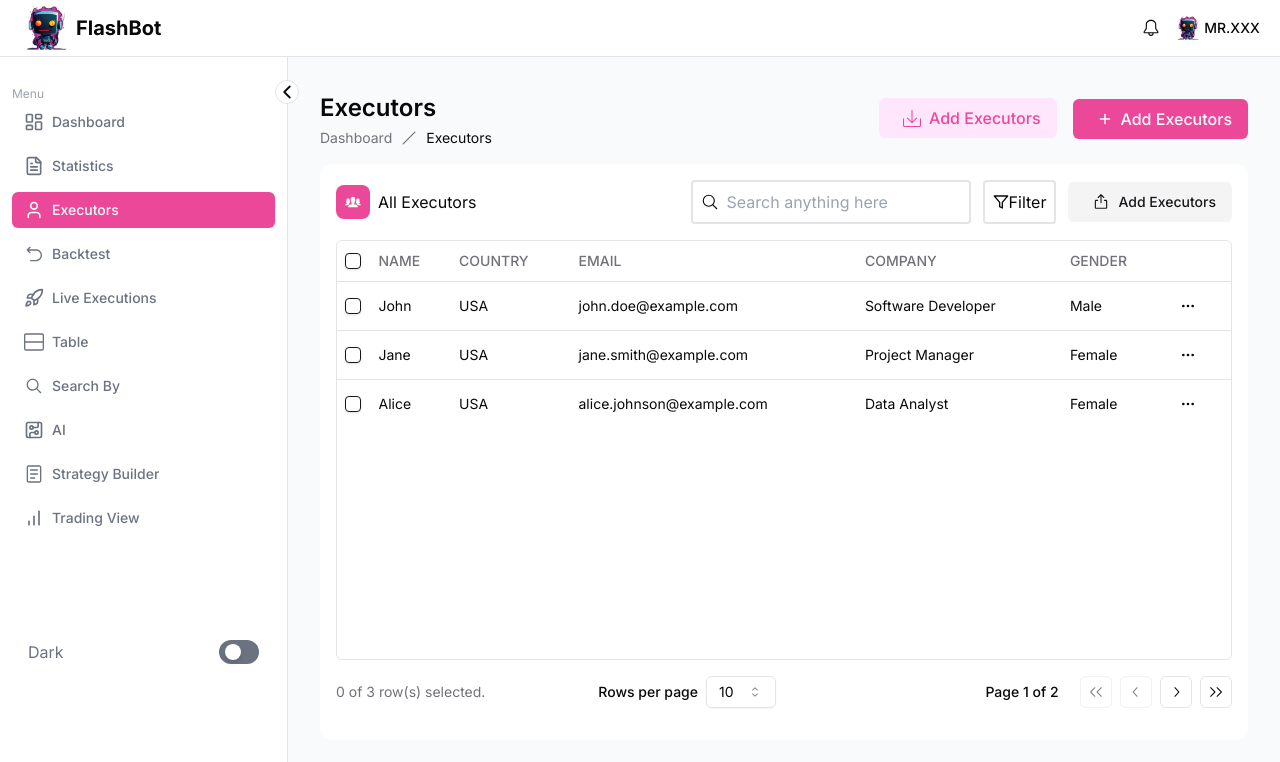
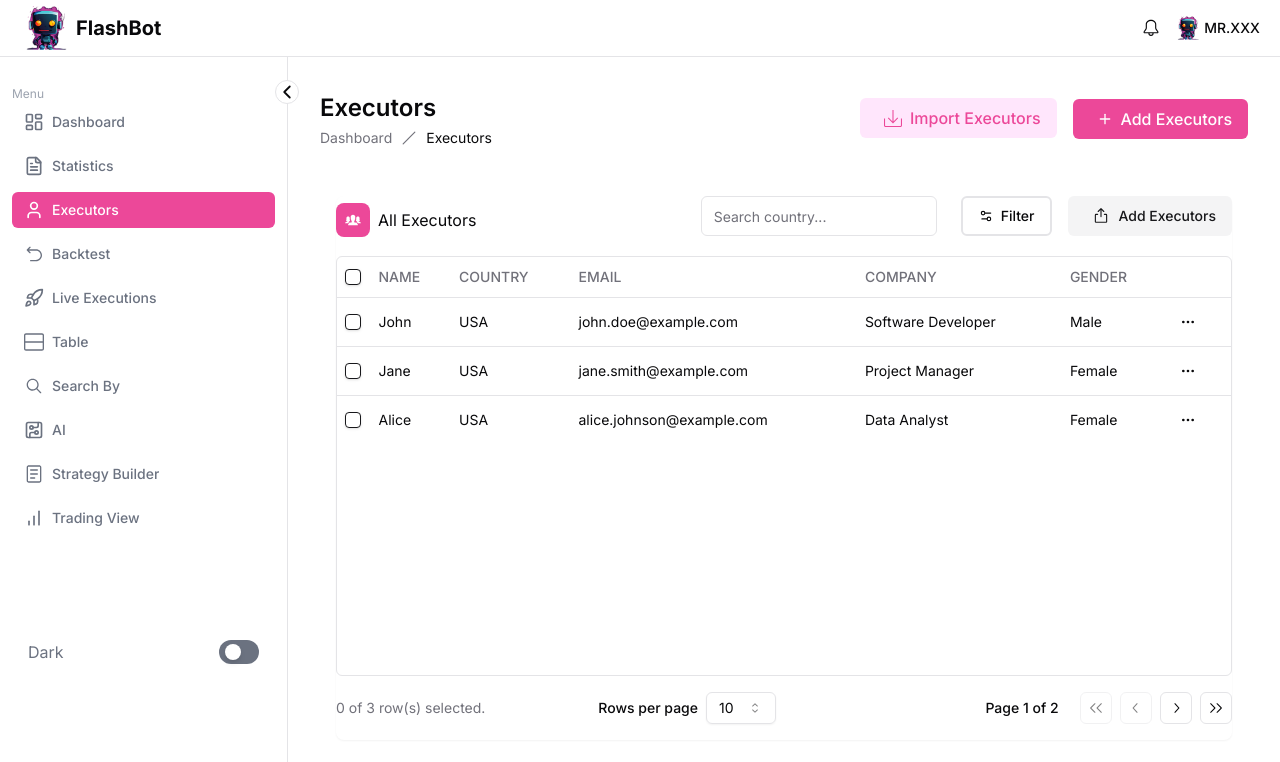
Before and after one commit to smfahim25/flashbot-client, a Next.js app: page /dashboard/executors in a window 1280 px wide. Shown: the top 762 px of the page. Built offline with nearby package versions, Linux system fonts and the light colour scheme.

Commit message:
Update: executors page all issue fixed

```diff
--- a/src/app/(dashboard)/dashboard/executors/page.tsx
+++ b/src/app/(dashboard)/dashboard/executors/page.tsx
@@ -2,13 +2,10 @@ import { Breadcrumbs } from "@/components/breadcrumbs";
 import { Button } from "@/components/ui/button";
 import { ScrollArea } from "@/components/ui/scroll-area";
 import { FiPlus } from "react-icons/fi";
-import { IoIosPeople } from "react-icons/io";
 import { TfiImport } from "react-icons/tfi";
-import { LuFilter } from "react-icons/lu";
-import { PiExport } from "react-icons/pi";
-import { IoSearchOutline } from "react-icons/io5";
-import { EmployeeTable } from "@/components/employee-table";
 import { columns } from "../columns/columns";
+import { Card } from "@/components/ui/card";
+import { EmployeeTable } from "@/components/executors-table";
 interface Executor {
   id: number;
   first_name: string;
@@ -94,8 +91,8 @@ export default function page() {
     },
   ];
   return (
-    <div className="h-full">
-      <div className="flex-1 space-y-4 bg-gray-50  p-4 pt-6 md:p-8">
+    <ScrollArea className="h-full">
+      <div className="flex-1 space-y-4  p-4 pt-6 md:p-8">
         <div className="flex justify-between items-center">
           <div>
             <h6 className="font-semibold text-2xl leading-10">Executors</h6>
@@ -103,14 +100,14 @@ export default function page() {
           </div>
           <div className="">
             <Button
-              className="mr-4 text-[16px] bg-[#FFE6FC] text-pink-500
+              className="mr-4 text-[16px] bg-[#FFE6FC] hover:bg-[#f4c4ef] text-pink-500
 "
             >
               {" "}
               <span className="px-2">
                 <TfiImport size={18} />
               </span>
-              Add Executors
+              Import Executors
             </Button>
             <Button className="text-[16px]">
               <span className="px-2">
@@ -121,46 +118,8 @@ export default function page() {
           </div>
         </div>
 
-        <div className="bg-white w-full rounded-xl p-4 mt-5">
-          <div>
-            <div className="flex items-center justify-between">
-              <div className="flex items-center ">
-                <span className="bg-pink-500 text-white p-2 rounded-lg mr-2">
-                  <IoIosPeople size={18} />
-                </span>
-                All Executors
-              </div>
-              <div className="flex items-center gap-3">
-                <div className="flex items-center border-2 p-2 rounded-sm ">
-                  <span className="mr-2">
-                    <IoSearchOutline size={18} />
-                  </span>
-                  <input
-                    type="text"
-                    name="search"
-                    id="search"
-                    className="focus:outline-none"
-                    placeholder="Search anything here"
-                  />
-                </div>
-                <div className="flex items-center border-2 p-2 rounded-sm">
-                  <span>
-                    <LuFilter />
-                  </span>
-                  Filter
-                </div>
-                <div>
-                  <Button variant={"secondary"}>
-                    {" "}
-                    <span className="px-2">
-                      <PiExport size={18} />
-                    </span>
-                    Add Executors
-                  </Button>
-                </div>
-              </div>
-            </div>
-            <div className="mt-4">
+        <div className=" w-full rounded-xl p-4 mt-5">
+          <Card className="mt-4 border-none">
             <EmployeeTable
               searchKey="country"
               pageNo={page}
@@ -169,10 +128,9 @@ export default function page() {
               data={employee}
               pageCount={pageCount}
             />
+          </Card>
         </div>
       </div>
-        </div>
-      </div>
-    </div>
+    </ScrollArea>
   );
 }
--- a/src/components/employee-table.tsx
+++ b/src/components/executors-table.tsx
@@ -1,18 +1,39 @@
-'use client';
+"use client";
 import {
   ColumnDef,
-    PaginationState,
   flexRender,
   getCoreRowModel,
   getFilteredRowModel,
   getPaginationRowModel,
-    useReactTable
-  } from '@tanstack/react-table';
+  useReactTable,
+} from "@tanstack/react-table";
 import { ScrollArea, ScrollBar } from "@/components/ui/scroll-area";
-  import { Table, TableBody, TableCell, TableHead, TableHeader, TableRow } from "@/components/ui/table";
-import { Button } from './ui/button';
-import { Select, SelectContent, SelectItem, SelectTrigger, SelectValue } from './ui/select';
-import { ChevronLeftIcon, ChevronRightIcon, DoubleArrowLeftIcon, DoubleArrowRightIcon } from '@radix-ui/react-icons';
+import {
+  Table,
+  TableBody,
+  TableCell,
+  TableHead,
+  TableHeader,
+  TableRow,
+} from "@/components/ui/table";
+import { Button } from "./ui/button";
+import {
+  Select,
+  SelectContent,
+  SelectItem,
+  SelectTrigger,
+  SelectValue,
+} from "./ui/select";
+import {
+  ChevronLeftIcon,
+  ChevronRightIcon,
+  DoubleArrowLeftIcon,
+  DoubleArrowRightIcon,
+} from "@radix-ui/react-icons";
+import { Input } from "./ui/input";
+import { LuSettings2 } from "react-icons/lu";
+import { PiExport } from "react-icons/pi";
+import { IoIosPeople } from "react-icons/io";
 
 interface DataTableProps<TData, TValue> {
   columns: ColumnDef<TData, TValue>[];
@@ -30,11 +51,10 @@ interface DataTableProps<TData, TValue> {
 export function EmployeeTable<TData, TValue>({
   columns,
   data,
-  pageNo,
   searchKey,
   totalUsers,
   pageCount,
-  pageSizeOptions = [10, 20, 30, 40, 50]
+  pageSizeOptions = [10, 20, 30, 40, 50],
 }: DataTableProps<TData, TValue>) {
   const table = useReactTable({
     data,
@@ -44,13 +64,45 @@ export function EmployeeTable<TData, TValue>({
     getFilteredRowModel: getFilteredRowModel(),
     getPaginationRowModel: getPaginationRowModel(),
     manualPagination: true,
-        manualFiltering: true
+    manualFiltering: true,
   });
 
   // Handle server-side pagination
 
   return (
     <>
+      <div  className="flex items-center justify-between mb-3">
+        <div className="flex items-center ">
+          <span className="bg-pink-500 text-white p-2 rounded-lg mr-2">
+            <IoIosPeople size={18} />
+          </span>
+          All Executors
+        </div>
+        <div className="flex">
+          <Input
+            placeholder={`Search ${searchKey}...`}
+            value={
+              (table.getColumn(searchKey)?.getFilterValue() as string) ?? ""
+            }
+            onChange={(event) =>
+              table.getColumn(searchKey)?.setFilterValue(event.target.value)
+            }
+            className="w-full md:max-w-sm mb-2 mr-6"
+          />
+          <Button variant={"ghost"} className="border-2">
+            <LuSettings2 className="mr-2" />
+            Filter
+          </Button>
+          <div>
+            <Button variant={"secondary"} className="ml-4">
+              <span className="px-2">
+                <PiExport size={18} />
+              </span>
+              Add Executors
+            </Button>
+          </div>
+        </div>
+      </div>
 
       <ScrollArea className="h-[calc(80vh-220px)] rounded-md border">
         <Table className="relative">
@@ -77,7 +129,7 @@ export function EmployeeTable<TData, TValue>({
               table.getRowModel().rows.map((row) => (
                 <TableRow
                   key={row.id}
-                  data-state={row.getIsSelected() && 'selected'}
+                  data-state={row.getIsSelected() && "selected"}
                 >
                   {row.getVisibleCells().map((cell) => (
                     <TableCell key={cell.id}>
@@ -107,7 +159,7 @@ export function EmployeeTable<TData, TValue>({
       <div className="flex flex-col items-center justify-end gap-2 space-x-2 py-4 sm:flex-row">
         <div className="flex w-full items-center justify-between">
           <div className="flex-1 text-sm text-muted-foreground">
-            {table.getFilteredSelectedRowModel().rows.length} of{' '}
+            {table.getFilteredSelectedRowModel().rows.length} of{" "}
             {table.getFilteredRowModel().rows.length} row(s) selected.
           </div>
           <div className="flex flex-col items-center gap-4 sm:flex-row sm:gap-6 lg:gap-8">
@@ -139,7 +191,7 @@ export function EmployeeTable<TData, TValue>({
         </div>
         <div className="flex w-full items-center justify-between gap-2 sm:justify-end">
           <div className="flex w-[100px] items-center justify-center text-sm font-medium">
-            Page {table.getState().pagination.pageIndex + 1} of{' '}
+            Page {table.getState().pagination.pageIndex + 1} of{" "}
             {table.getPageCount()}
           </div>
           <div className="flex items-center space-x-2">
--- a/src/components/notification.tsx
+++ b/src/components/notification.tsx
@@ -8,9 +8,8 @@ import {
 import { BsDot } from "react-icons/bs";
 
 export function Notification() {
-
   return (
-    <Accordion type="single"  className="space-y-8">
+    <Accordion collapsible type="single" className="space-y-8">
       <AccordionItem value="1" className="border-b-2 py-4">
         <AccordionTrigger className="flex items-center w-full ">
           <Avatar className="h-9 w-9">
@@ -30,7 +29,9 @@ export function Notification() {
           </div>
         </AccordionTrigger>
         <AccordionContent className="p-4">
-         Lorem ipsum dolor sit amet consectetur adipisicing elit. Tempore, nobis. Sapiente similique eum ratione culpa, temporibus repellat facere illum sunt!
+          Lorem ipsum dolor sit amet consectetur adipisicing elit. Tempore,
+          nobis. Sapiente similique eum ratione culpa, temporibus repellat
+          facere illum sunt!
         </AccordionContent>
       </AccordionItem>
       <AccordionItem value="2" className="border-b-2 py-4">
@@ -52,7 +53,9 @@ export function Notification() {
           </div>
         </AccordionTrigger>
         <AccordionContent className="p-4">
-         Lorem ipsum dolor sit amet consectetur adipisicing elit. Tempore, nobis. Sapiente similique eum ratione culpa, temporibus repellat facere illum sunt!
+          Lorem ipsum dolor sit amet consectetur adipisicing elit. Tempore,
+          nobis. Sapiente similique eum ratione culpa, temporibus repellat
+          facere illum sunt!
         </AccordionContent>
       </AccordionItem>
       <AccordionItem value="3" className="border-b-2 py-4">
@@ -74,11 +77,11 @@ export function Notification() {
           </div>
         </AccordionTrigger>
         <AccordionContent className="p-4">
-         Lorem ipsum dolor sit amet consectetur adipisicing elit. Tempore, nobis. Sapiente similique eum ratione culpa, temporibus repellat facere illum sunt!
+          Lorem ipsum dolor sit amet consectetur adipisicing elit. Tempore,
+          nobis. Sapiente similique eum ratione culpa, temporibus repellat
+          facere illum sunt!
         </AccordionContent>
       </AccordionItem>
-
-
     </Accordion>
   );
 }
```
Lines whose indentation alone changed are shown as unchanged.
